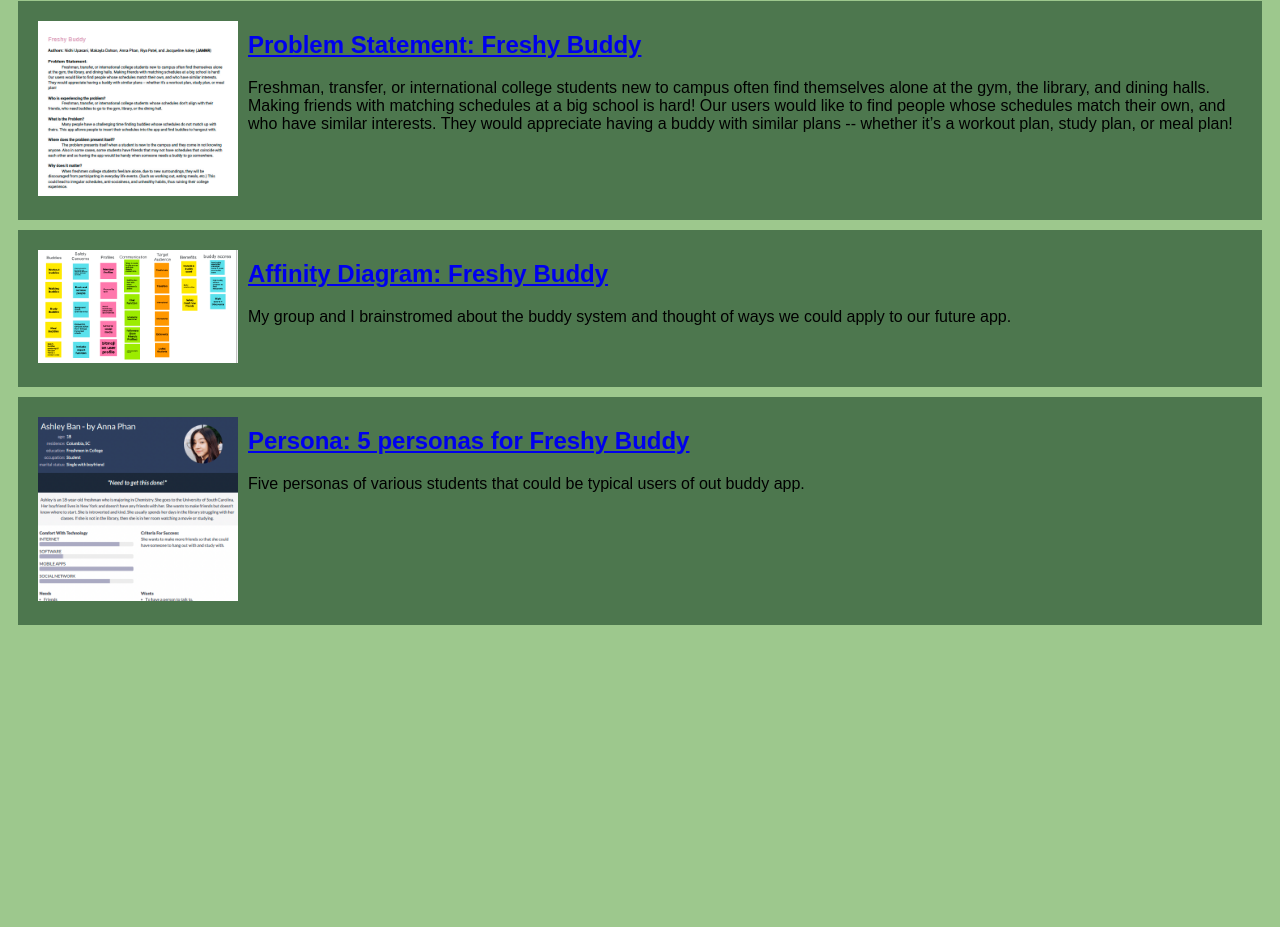
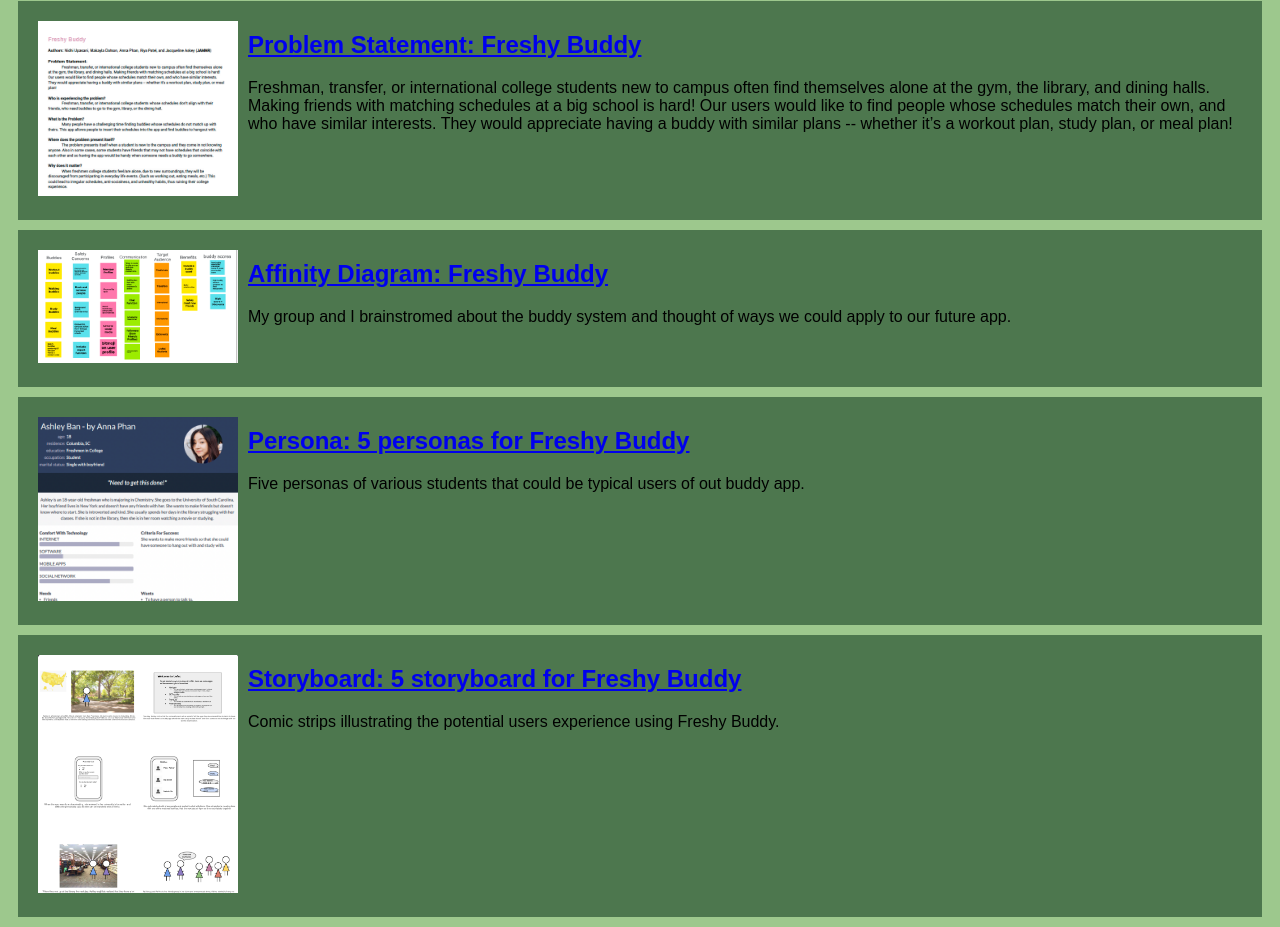
Before and after one commit to Aphan9561/Aphan9561.github.io, a plain HTML site: page index.html in a window 1280 px wide. Shown: the part 79-1006 px from the top of the page. Before the commit the page ends 800 px from the top, so only its background shows below. Drawn offline with Linux system fonts and the light colour scheme.

Commit message:
Add files via upload

```diff
--- a/index.html
+++ b/index.html
@@ -39,5 +39,16 @@
                 </p>
             </section>
         </section>
+
+        <!--Storyboard Assignment-->
+        <section class="assignment">
+            <a href="files/storyboard.pdf"><img src="images/storyboard.png"></a>
+            <section class="ass-details">
+                <a href="files/storyboard.pdf"><h2>Storyboard: 5 storyboard for Freshy Buddy</h2></a>
+                <p>
+                    Comic strips illustrating the potential users experience using Freshy Buddy.
+                </p>
+            </section>
+        </section>
     </body>
 </html>
--- a/style.css
+++ b/style.css
@@ -5,7 +5,7 @@ body{
 }
 
 .assignment{
-    display:flex;
+    display: flex;
     padding: 10px;
     margin:10px;
     background: rgb(77, 119, 78);
```
Also changed, not shown: images/storyboard.png (added), 1 other file.
